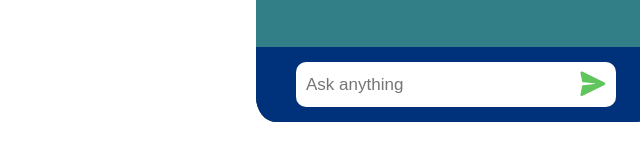
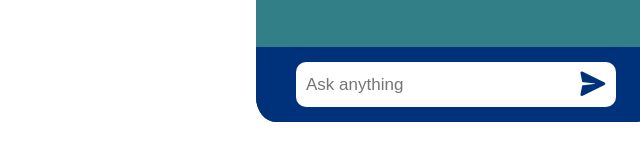
Before and after one commit to nika97z/chatbot, a website: page chatbot/front/chat.html in a window 1280 px wide. Both pictures are taken after a click on the icon 1153 px from the left and 652 px from the top of the page. Shown: the part 578-738 px from the top of the page, 640-1280 px from the left. Drawn offline with nearby package versions, Linux system fonts and the light colour scheme.

Commit message:
Update chat.html

```diff
--- a/chatbot/front/chat.html
+++ b/chatbot/front/chat.html
@@ -20,7 +20,7 @@
                     <input type="text" class="text" placeholder="Ask anything">
                     <button class="send" id="btn" type="button" title="Send message" aria-label="Send message">
                         <svg class="send-btn" viewBox="0 0 16 16" fill="currentColor" width="26px" height="26px">
-                        <path fill="rgb(97, 197, 93)" d="M1.40926391,5.29366938 L15.6697462,0.453934265 C16.3429879,0.239515621 16.9856276,0.882771554 16.7714144,1.55665872 L11.9363152,15.8308142 C11.722102,16.5047013 10.8040452,16.6272263 10.4062206,16.0146016 L7.34603122,11.3280226 L12.057229,5.36657191 C12.2102384,5.1827845 12.0266271,4.9989971 11.8430157,5.15215327 L5.87714034,9.91898584 L1.19505066,6.85586236 C0.613614686,6.42702507 0.705420366,5.53871926 1.40926391,5.29366938 Z" transform="rotate(-45 12.3 10.382)"></path>
+                        <path fill="rgb(0, 50, 124)" d="M1.40926391,5.29366938 L15.6697462,0.453934265 C16.3429879,0.239515621 16.9856276,0.882771554 16.7714144,1.55665872 L11.9363152,15.8308142 C11.722102,16.5047013 10.8040452,16.6272263 10.4062206,16.0146016 L7.34603122,11.3280226 L12.057229,5.36657191 C12.2102384,5.1827845 12.0266271,4.9989971 11.8430157,5.15215327 L5.87714034,9.91898584 L1.19505066,6.85586236 C0.613614686,6.42702507 0.705420366,5.53871926 1.40926391,5.29366938 Z" transform="rotate(-45 12.3 10.382)"></path>
                         </svg>
                     </button>
                 </div>
```
